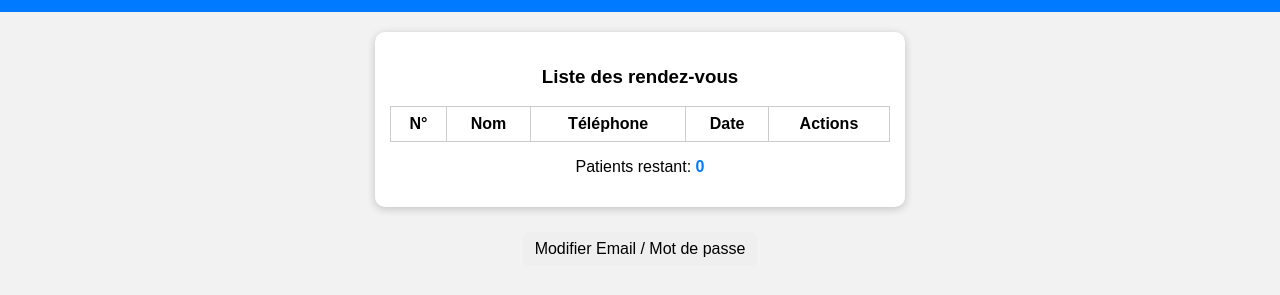
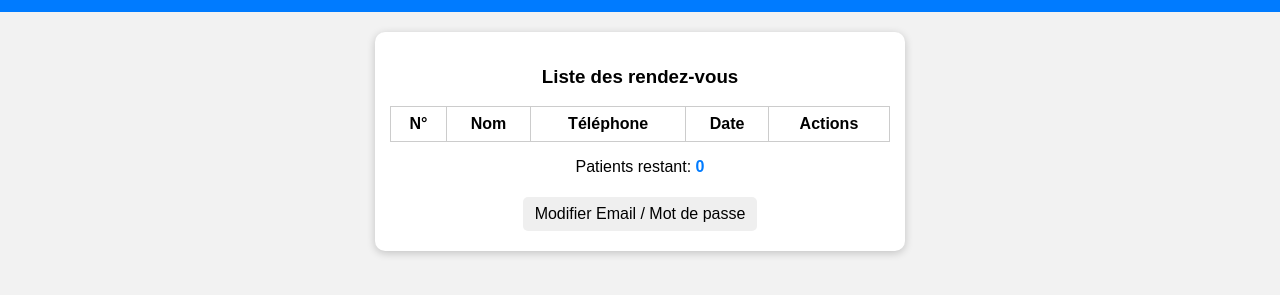
Before and after one commit to Cabinet-Mohammedi/Clinique, a plain HTML site: page doctor.html in a window 1280 px wide. Shown: the part 55-350 px from the top of the page. Drawn offline with Linux system fonts and the light colour scheme.

Commit message:
doctor.html

```diff
--- a/doctor.html
+++ b/doctor.html
@@ -11,8 +11,8 @@
 </head>
 <body>
 <header><h1>Espace Médecin</h1></header>
-<div id="medContent" style="display:block;">
-  <div class="card">
+
+<div id="medContent" class="card">
   <h3>Liste des rendez-vous</h3>
   <table id="rdvTable">
     <thead>
@@ -21,9 +21,9 @@
     <tbody></tbody>
   </table>
   <p>Patients restant: <span id="remaining">0</span></p>
-  </div>
   <button onclick="window.location.href='profile.html'">Modifier Email / Mot de passe</button>
 </div>
+
 <script src="doctor.js"></script>
 </body>
 </html>
```
Lines whose indentation alone changed are shown as unchanged.
